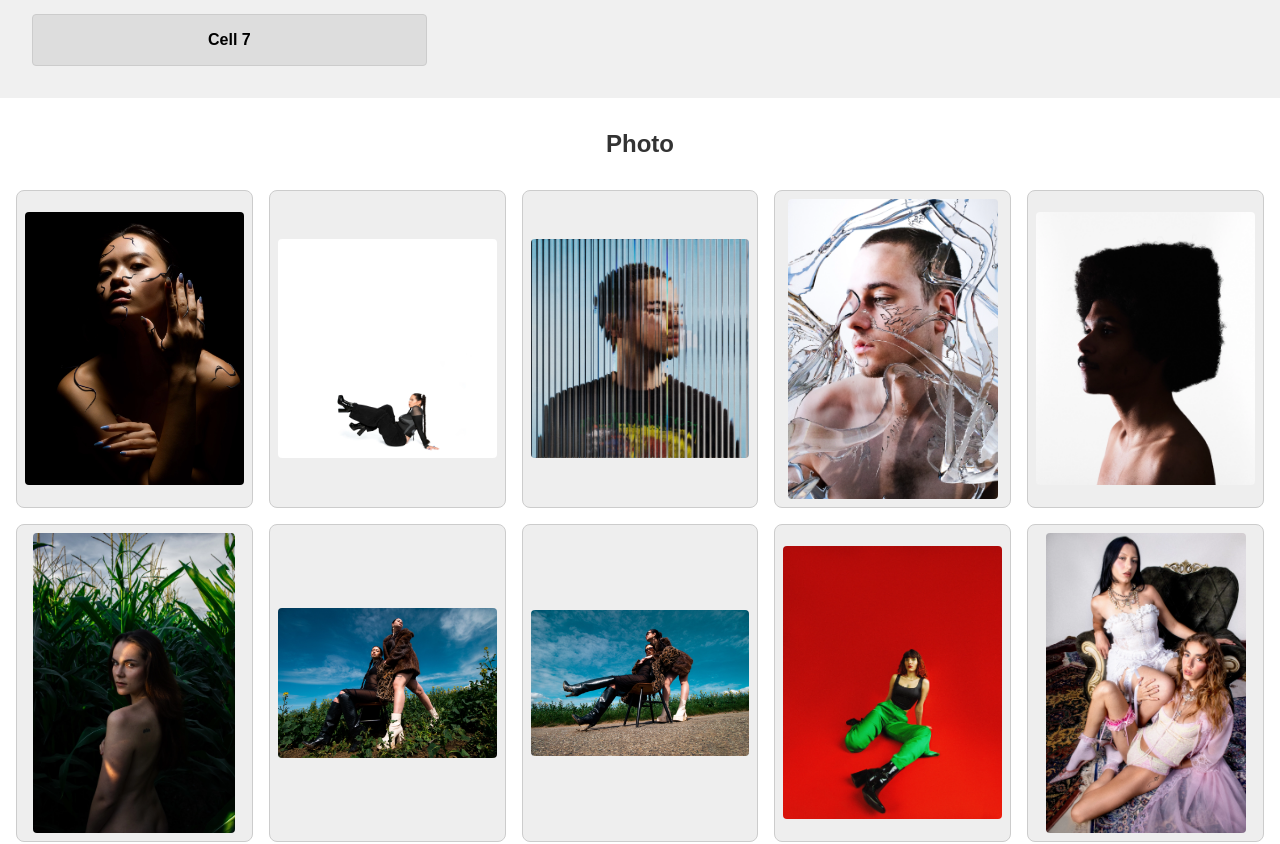
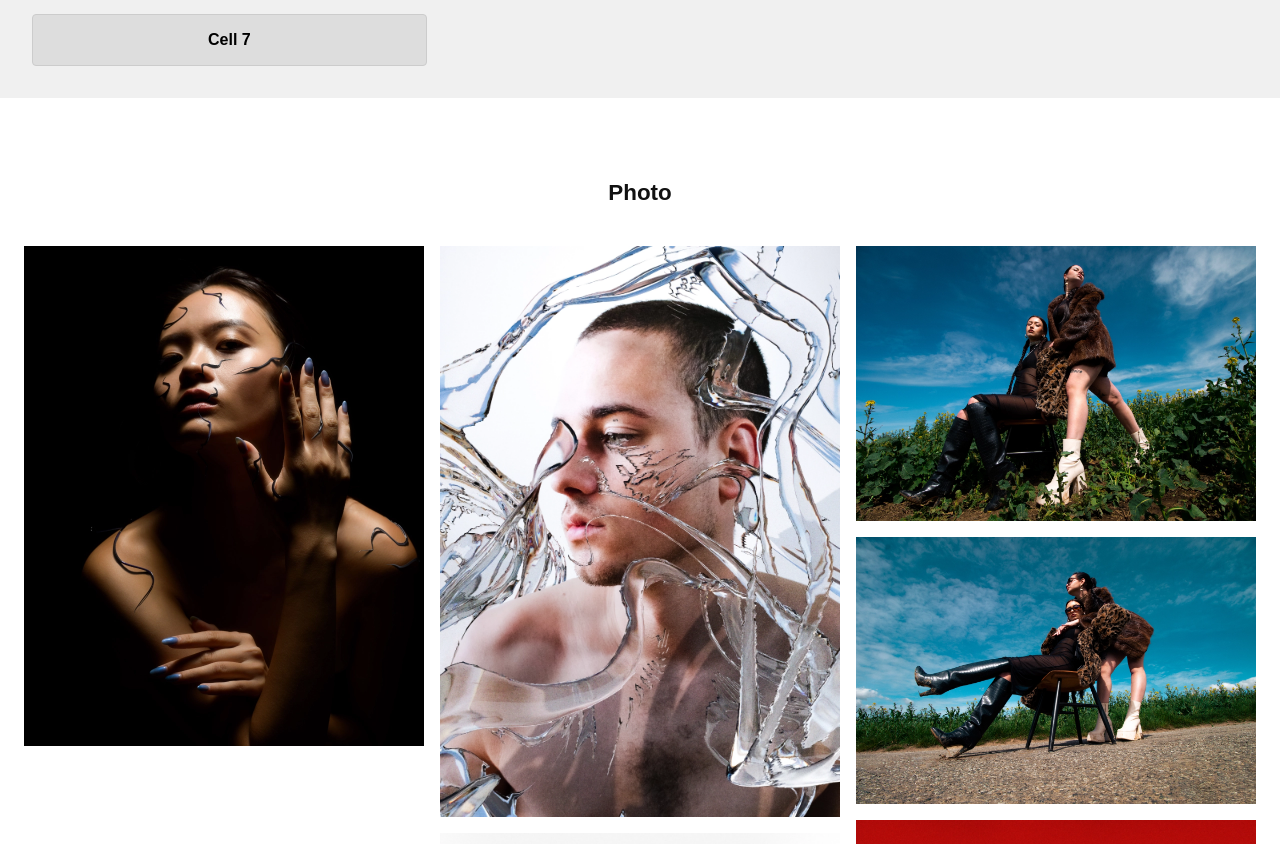
Before and after one commit to Cyb3rOguh/site_fanny, a React (Create React App) app: page / in a window 1280 px wide. Shown: the part 448-1292 px from the top of the page. Built offline with nearby package versions, Linux system fonts and the light colour scheme.

Commit message:
Masonry Grid Update

```diff
--- /dev/null
+++ b/src/Photo.css
@@ -0,0 +1,47 @@
+.photo-section {
+  padding: 2rem 1.5rem 4rem;
+  background: #fff;
+}
+
+.photo-title {
+  font-family: Arial, sans-serif;
+  font-size: 1.4rem;
+  font-weight: 600;
+  text-align: center;
+  margin-bottom: 2.5rem;
+  color: #111;
+}
+
+/* Masonry layout */
+.photo-masonry {
+  column-count: 3;
+  column-gap: 1rem;
+}
+
+/* Images */
+.photo-item {
+  width: 100%;
+  display: block;
+  margin-bottom: 1rem;
+  break-inside: avoid;
+  cursor: pointer;
+  transition: transform 0.3s ease, opacity 0.3s ease;
+}
+
+.photo-item:hover {
+  transform: scale(1.02);
+  opacity: 0.95;
+}
+
+/* Responsive */
+@media (max-width: 1024px) {
+  .photo-masonry {
+    column-count: 2;
+  }
+}
+
+@media (max-width: 640px) {
+  .photo-masonry {
+    column-count: 1;
+  }
+}
--- a/src/Photo.tsx
+++ b/src/Photo.tsx
@@ -1,5 +1,6 @@
 // src/Photo.tsx
 import React from 'react';
+import './Photo.css';
 
 const photos = [
   'Collab-David-Haefeli.webp',
@@ -16,59 +17,21 @@ const photos = [
 
 const Photo: React.FC = () => {
   return (
-    <div style={{ marginBottom: '2rem' }}>
-      {/* Titre */}
-      <h1 style={{
-        fontFamily: 'Arial, sans-serif',
-        fontSize: '1.5rem',
-        fontWeight: 'bold',
-        marginBottom: '1rem',
-        textAlign: 'center',
-        color: '#333'
-      }}>
-        Photo
-      </h1>
+    <section className="photo-section">
+      <h1 className="photo-title">Photo</h1>
 
-      {/* Grid */}
-      <div style={{
-        display: 'grid',
-        gridTemplateColumns: 'repeat(auto-fit, minmax(200px, 1fr))',
-        gap: '1rem',
-        padding: '1rem',
-        backgroundColor: '#fff',
-        gridAutoRows: 'auto', // 👈 Let rows auto-size
-      }}>
+      <div className="photo-masonry">
         {photos.map((photo, i) => (
-          <div
+          <img
             key={i}
-            style={{
-              backgroundColor: '#eee',
-              padding: '0.5rem',
-              border: '1px solid #ccc',
-              borderRadius: '8px',
-              overflow: 'hidden',
-              display: 'flex',
-              justifyContent: 'center',
-              alignItems: 'center',
-              // No fixed height/width — let image dictate size
-            }}
-          >
-            <img
-              src={`/Photos/${photo}`}
-              alt={photo.replace('.webp', '').replace(/-/g, ' ')}
-              style={{
-                maxWidth: '100%',
-                maxHeight: '300px', // 👈 Optional: cap max height for very tall images
-                objectFit: 'contain', // 👈 Preserve aspect ratio, no crop
-                objectPosition: 'center',
-                borderRadius: '4px',
-                // Allow image to set its own size
-              }}
-            />
-          </div>
+            src={`/Photos/${photo}`}
+            alt={photo.replace('.webp', '').replace(/-/g, ' ')}
+            className="photo-item"
+            loading="lazy"
+          />
         ))}
       </div>
-    </div>
+    </section>
   );
 };
 
```
